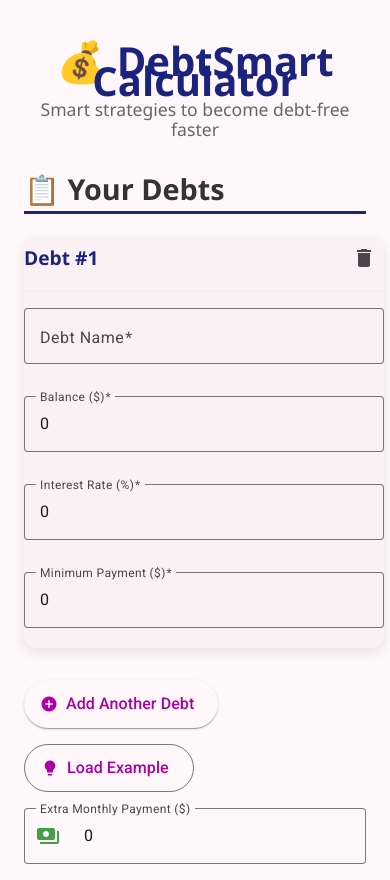
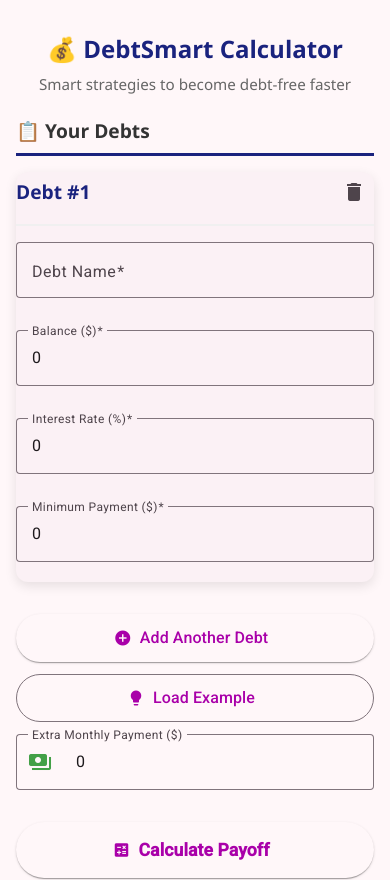
Before and after one commit to yshanker00/debt-smart, an Angular app in the folder frontend/debt-ui/: page / in a window 390 px wide. Shown: the top 880 px of the page. Built offline with nearby package versions, Linux system fonts and the light colour scheme.

Commit message:
fix: improve mobile responsiveness, pros/cons alignment, and calculate button change detection

```diff
--- a/frontend/debt-ui/src/app/components/debt-form/debt-form.component.scss
+++ b/frontend/debt-ui/src/app/components/debt-form/debt-form.component.scss
@@ -442,6 +442,93 @@
       border-left: 4px solid #1976d2;
     }
 
+    .pros-cons-collapsible {
+      margin-top: 16px;
+      border: 1px solid #e0e0e0;
+      border-radius: 8px;
+      overflow: hidden;
+
+      .pros-cons-header {
+        display: flex;
+        align-items: center;
+        gap: 8px;
+        padding: 16px;
+        background: #f5f5f5;
+        cursor: pointer;
+        transition: background 0.2s;
+
+        &:hover {
+          background: #eeeeee;
+        }
+
+        mat-icon:first-child {
+          color: #1a237e;
+        }
+
+        span {
+          flex: 1;
+          font-weight: 600;
+          color: #1a237e;
+          font-size: 1rem;
+        }
+
+        .expand-icon {
+          color: #666;
+        }
+      }
+
+      .pros-cons-content {
+        padding: 24px;
+        background: #fafafa;
+
+        .pros-section,
+        .cons-section {
+          margin-bottom: 20px;
+
+          &:last-child {
+            margin-bottom: 0;
+          }
+
+          strong {
+            font-size: 1.1rem;
+            display: flex;
+            align-items: center;
+            gap: 6px;
+            margin-bottom: 10px;
+
+            mat-icon {
+              font-size: 20px;
+              width: 20px;
+              height: 20px;
+            }
+          }
+        }
+
+        .pros-section strong {
+          color: #43a047;
+        }
+
+        .cons-section {
+          margin-top: 20px;
+
+          strong {
+            color: #f44336;
+          }
+        }
+
+        ul {
+          margin: 0;
+          padding-left: 24px;
+          color: #555;
+
+          li {
+            margin: 8px 0;
+            line-height: 1.5;
+          }
+        }
+      }
+    }
+
     mat-expansion-panel {
       margin-top: 16px;
       box-shadow: 0 2px 8px rgba(0, 0, 0, 0.08);
@@ -459,47 +546,204 @@
           margin-right: 8px;
         }
       }
+    }
+  }
+}
 
-      .pros-cons-content {
-        padding: 24px;
+// Mobile responsive styles
+@media (max-width: 768px) {
+  .debt-form-container {
+    padding: 16px;
+  }
 
-        .pros-section,
-        .cons-section {
-          margin-bottom: 20px;
+  // Unified heading styles for mobile
+  h1, h2, h3, h4,
+  .section-title,
+  .header-section h1,
+  .other-strategies-section h2 {
+    line-height: 1.3 !important;
+    word-break: break-word;
+    overflow-wrap: break-word;
+    hyphens: auto;
+  }
 
-          &:last-child {
-            margin-bottom: 0;
-          }
+  .header-section {
+    margin-bottom: 24px;
 
-          strong {
-            font-size: 1.1rem;
-            display: flex;
-            align-items: center;
-            margin-bottom: 10px;
+    h1 {
+      font-size: 1.8rem;
+    }
 
-            mat-icon {
-              margin-right: 6px;
-            }
-          }
+    p {
+      font-size: 1rem;
+    }
+  }
 
-          &.pros-section strong {
-            color: #43a047;
-          }
+  .section-title {
+    font-size: 1.4rem;
+    margin-bottom: 16px;
+    padding-bottom: 8px;
 
-          &.cons-section strong {
-            color: #f44336;
-          }
+    &.centered {
+      margin: 32px 0 16px 0;
+    }
+  }
 
-          ul {
-            margin: 0;
-            padding-left: 24px;
-            color: #555;
+  // Additional strategies heading
+  .other-strategies-section {
+    padding: 16px;
 
-            li {
-              margin: 8px 0;
-              line-height: 1.5;
-            }
-          }
+    h2 {
+      font-size: 1.35rem;
+      margin-bottom: 20px;
+    }
+  }
+
+  .debt-cards-grid {
+    grid-template-columns: 1fr;
+    gap: 16px;
+  }
+
+  .action-buttons-row {
+    flex-direction: column;
+    align-items: stretch;
+    gap: 12px;
+
+    .extra-payment-field {
+      max-width: 100%;
+      min-width: 100%;
+    }
+
+    .add-debt-btn,
+    .load-example-btn,
+    .calculate-btn {
+      width: 100%;
+    }
+  }
+
+  .strategy-grid {
+    grid-template-columns: 1fr;
+    gap: 16px;
+  }
+
+  .strategy-card {
+    padding: 20px;
+
+    h3 {
+      font-size: 1.3rem;
+      margin-bottom: 16px;
+      gap: 8px;
+
+      .recommended-badge,
+      .not-recommended-badge {
+        font-size: 0.85rem;
+        padding: 4px 12px;
+        width: 100%;
+        text-align: center;
+        margin-top: 8px;
+      }
+    }
+
+    .stats-box {
+      padding: 20px;
+
+      p {
+        flex-direction: column;
+        align-items: flex-start;
+        gap: 4px;
+
+        strong {
+          font-size: 1rem;
+        }
+
+        .stat-value {
+          font-size: 1.5rem;
+        }
+      }
+    }
+  }
+
+  .other-strategies-section {
+    padding: 16px;
+
+    h2 {
+      font-size: 1.3rem;
+      line-height: 1.3;
+      word-break: break-word;
+      margin-bottom: 20px;
+    }
+  }
+
+  .other-strategies-grid {
+    grid-template-columns: 1fr;
+    gap: 16px;
+  }
+
+  .other-strategy-card {
+    padding: 16px;
+
+    h4 {
+      font-size: 1.1rem;
+      line-height: 1.3;
+    }
+
+    .strategy-icon {
+      font-size: 2rem;
+    }
+  }
+}
+
+@media (max-width: 480px) {
+  // Unified heading styles for small mobile
+  h1, h2, h3, h4,
+  .section-title,
+  .header-section h1,
+  .other-strategies-section h2 {
+    line-height: 1.4 !important;
+  }
+
+  .header-section {
+    h1 {
+      font-size: 1.5rem;
+    }
+
+    p {
+      font-size: 0.95rem;
+    }
+  }
+
+  .section-title {
+    font-size: 1.2rem;
+  }
+
+  .other-strategies-section {
+    padding: 12px;
+
+    h2 {
+      font-size: 1.15rem;
+      margin-bottom: 16px;
+    }
+  }
+
+  .strategy-card {
+    padding: 16px;
+
+    h3 {
+      font-size: 1.2rem;
+    }
+
+    .stats-box {
+      padding: 16px;
+
+      p {
+        padding: 8px 0;
+
+        strong {
+          font-size: 0.95rem;
+        }
+
+        .stat-value {
+          font-size: 1.3rem;
         }
       }
     }
--- a/frontend/debt-ui/src/app/components/debt-form/debt-form.html
+++ b/frontend/debt-ui/src/app/components/debt-form/debt-form.html
@@ -207,22 +207,24 @@
                   @if (isStrategyExpanded(strategy.name)) {
                     <div class="pros-cons-content">
                       <div class="pros-section">
-                        <strong style="display: flex; align-items: center; color: #43a047; font-size: 1.1rem; margin-bottom: 10px;">
-                          <mat-icon style="margin-right: 6px;">check_circle</mat-icon> Advantages
+                        <strong>
+                          <mat-icon>check_circle</mat-icon>
+                          <span>Advantages</span>
                         </strong>
-                        <ul style="padding-left: 24px; color: #555;">
+                        <ul>
                           @for (pro of strategy.pros; track $index) {
-                            <li style="margin: 8px 0;">{{ pro }}</li>
+                            <li>{{ pro }}</li>
                           }
                         </ul>
                       </div>
-                      <div class="cons-section" style="margin-top: 20px;">
-                        <strong style="display: flex; align-items: center; color: #f44336; font-size: 1.1rem; margin-bottom: 10px;">
-                          <mat-icon style="margin-right: 6px;">warning</mat-icon> Considerations
+                      <div class="cons-section">
+                        <strong>
+                          <mat-icon>warning</mat-icon>
+                          <span>Considerations</span>
                         </strong>
-                        <ul style="padding-left: 24px; color: #555;">
+                        <ul>
                           @for (con of strategy.cons; track $index) {
-                            <li style="margin: 8px 0;">{{ con }}</li>
+                            <li>{{ con }}</li>
                           }
                         </ul>
                       </div>
--- a/frontend/debt-ui/src/app/components/debt-form/debt-form.ts
+++ b/frontend/debt-ui/src/app/components/debt-form/debt-form.ts
@@ -123,13 +123,14 @@ export class DebtFormComponent {
 
     this.loading = true;
     this.result = null;
-    this.cdr.detectChanges();
+    this.cdr.markForCheck();
 
     this.debtService.calculate(this.form.value).subscribe({
       next: (res) => {
         this.result = res;
         this.loading = false;
-        this.cdr.detectChanges();
+        this.cdr.markForCheck();
+        setTimeout(() => this.cdr.detectChanges(), 0);
       },
       error: (err) => {
         console.error('API Error:', err);
@@ -144,7 +145,8 @@ export class DebtFormComponent {
         alert(errorMessage);
         this.loading = false;
         this.result = null;
-        this.cdr.detectChanges();
+        this.cdr.markForCheck();
+        setTimeout(() => this.cdr.detectChanges(), 0);
       }
     });
   }
```
